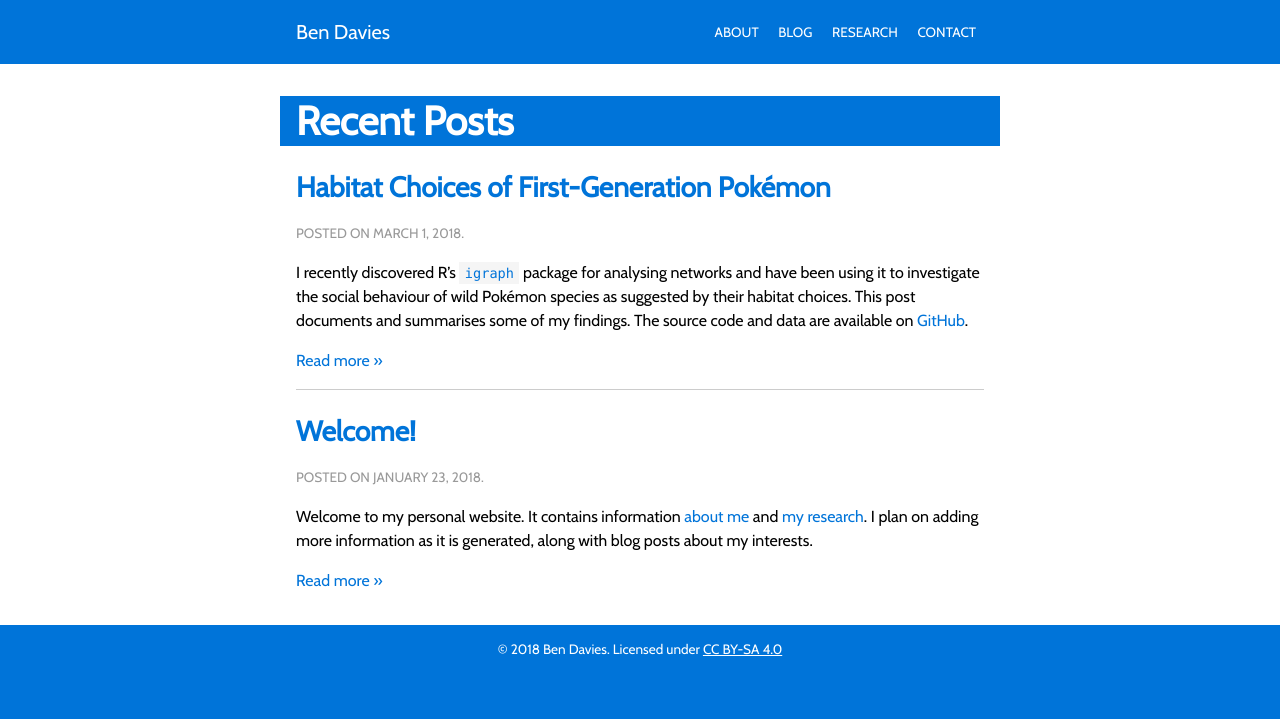
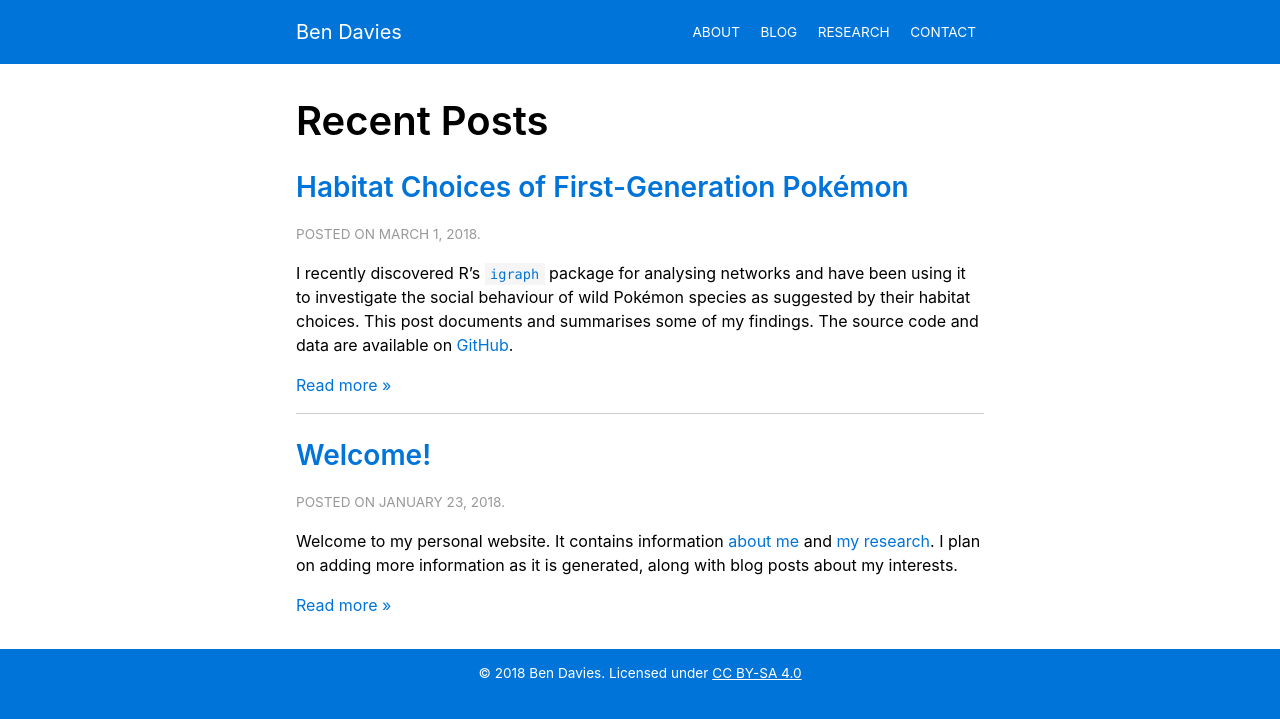
Before and after one commit to bldavies/bldavies.github.io, a Jekyll site: the page built from _pages/index.html, in a window 1280 px wide. Shown: the top 719 px of the page. Built offline with Jekyll 4.4.1, drawn with Linux system fonts in a browser that asks for light colours.

Commit message:
Remove Cabin font and make minor layout adjustments

```diff
--- a/_includes/head.html
+++ b/_includes/head.html
@@ -1,6 +1,5 @@
 <meta charset="utf-8">
 <link rel="stylesheet" href="/style.css">
-<script src='https://cdnjs.cloudflare.com/ajax/libs/mathjax/2.7.2/MathJax.js?config=TeX-MML-AM_CHTML'></script>
 <meta name="viewport" content="width=device-width, initial-scale=1.0">
 <title>
   {{ site.title }}
--- a/_pages/index.html
+++ b/_pages/index.html
@@ -1,8 +1,9 @@
 ---
 permalink: /
-title: Recent Posts
 layout: default
 ---
+
+<h1>Recent Posts</h1>
 
 <ul class="post-feed">
 {% for post in site.posts limit:5 %}
--- a/style.scss
+++ b/style.scss
@@ -1,14 +1,12 @@
 ---
 ---
-
-@import url('https://fonts.googleapis.com/css?family=Cabin');
 
 // Colors
 $primary: #0074D9;
 $links: $primary;
 
 // Font stacks
-$body-font: Cabin, -apple-system, BlinkMacSystemFont, "Segoe UI", Helvetica, Arial, sans-serif, "Apple Color Emoji", "Segoe UI Emoji", "Segoe UI Symbol" !default;
+$body-font: -apple-system, BlinkMacSystemFont, "Segoe UI", Helvetica, Arial, sans-serif, "Apple Color Emoji", "Segoe UI Emoji", "Segoe UI Symbol" !default;
 $mono-font: "SFMono-Regular", Consolas, "Liberation Mono", Menlo, Courier, monospace !default;
 
 
@@ -45,26 +43,25 @@ body {
     padding: 0.2em 0.4em;
   }
 
-  h1 {
-    background-color: $primary;
-    color: white;
-    font-size: 2.5rem;
-    line-height: 1.25;
-    margin: 1rem -1rem;
-    padding: 0 1rem;
-  }
-
-  h2 {
-    // color: $primary;
-    font-size: 1.75rem;
+  h1,
+  h2,
+  h3 {
+    font-weight: 600;
     line-height: 1.25;
     margin: 1.5rem 0 1rem;
   }
 
+  h1 {
+    font-size: 2.5rem;
+    margin: 1rem 0;
+  }
+
+  h2 {
+    font-size: 1.75rem;
+  }
+
   h3 {
     font-size: 1.25rem;
-    line-height: 1.25;
-    margin: 1.5rem 0 1rem;
   }
 
   img {
@@ -84,7 +81,7 @@ body {
     line-height: 1.25;
     margin: 1rem 0;
     max-width: 100vw;
-    overflow: scroll;
+    overflow: auto;
     padding: 1rem 1rem;
 
     code {
@@ -100,12 +97,14 @@ body {
 
   td,
   th {
-    padding: 0.25rem 0.5rem;
+    line-height: 1.5;
+    padding: 0 0.5rem;
     vertical-align: top;
   }
 
   thead th {
     border-bottom: 1px solid black;
+    font-weight: 600;
   }
 
   time {
```
